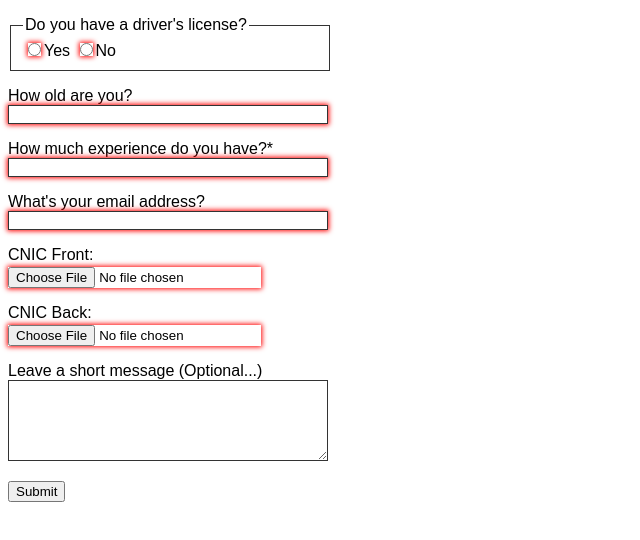
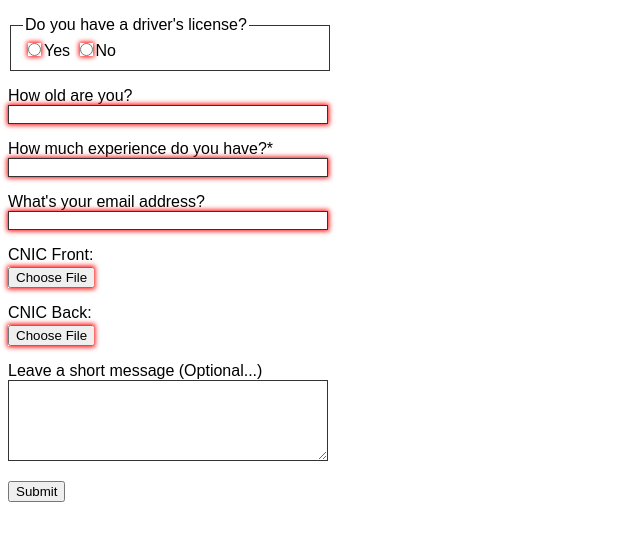
Before and after one commit to HameezUrRehman/driving-license-form, a plain HTML site: page index.html in a window 1280 px wide. Shown: the whole page, without its empty margins (0-640 px from the left). Drawn offline with Linux system fonts and the light colour scheme.

Commit message:
Update styles.css

```diff
--- a/styles.css
+++ b/styles.css
@@ -21,6 +21,11 @@ input[type="file"] {
   margin-top: 3px;
 }
 
+input[type="file"]:invalid {
+  box-shadow: 0 0 5px 1px red;
+  width: 27%;
+}
+
 input:invalid {
   box-shadow: 0 0 5px 1px red;
 }
```
Lines whose indentation alone changed are shown as unchanged.
